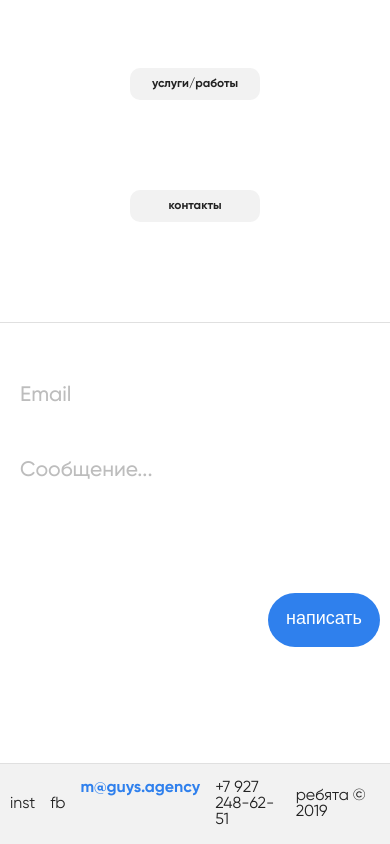
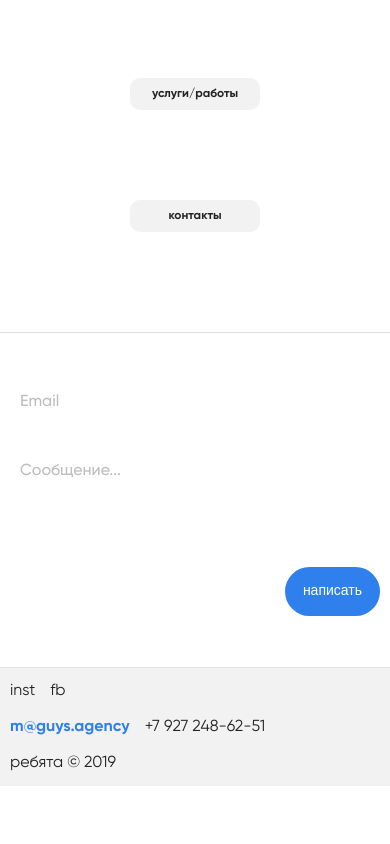
Before and after one commit to guys-agency/guys.agency, a website built with webpack: page src/index.html in a window 390 px wide. Shown: the part 570-1414 px from the top of the page. After the commit the page ends 1356 px from the top, so only its background shows below. Built offline with nearby package versions, Linux system fonts and the light colour scheme; files whose address does not match are found by name.

Commit message:
правки мобилки

```diff
--- a/src/blocks/button/button.css
+++ b/src/blocks/button/button.css
@@ -18,3 +18,10 @@
     top: -3px;
     box-shadow: 0px 2px 10px rgba(27, 107, 216, 0.4);
 }
+
+
+@media screen and (max-width: 530px){
+    .button {
+        font-size: 14px;
+    }
+}
--- a/src/blocks/contact/__input/contact__input.css
+++ b/src/blocks/contact/__input/contact__input.css
@@ -6,6 +6,12 @@
     width: 100%;
     padding: 10px;
     border: 0px solid transparent;
+}
+
+@media screen and (max-width: 530px){
+    .contact__input input{
+        font-size: 16px;
+    }
 }
 
 /* .contact__input input:hover{
@@ -18,3 +24,10 @@
     padding: 10px;
     border: 0px solid transparent;
 }
+
+
+@media screen and (max-width: 530px){
+    .contact__input textarea{
+        font-size: 16px;
+    }
+}
--- a/src/blocks/contact/contact.css
+++ b/src/blocks/contact/contact.css
@@ -7,3 +7,9 @@
     padding-top: 50px;
     padding-bottom: 170px;
 }
+
+@media screen and (max-width: 530px){
+    .contact {
+        padding-bottom: 100px;
+    }
+}
--- a/src/blocks/footer/__center/footer__center.css
+++ b/src/blocks/footer/__center/footer__center.css
@@ -23,3 +23,12 @@
 .footer__center .mail:hover{
     opacity: 0.7;
 }
+
+@media screen and (max-width: 530px){
+    .footer__center {
+        margin-left: 0;
+        margin-right: 0;
+        margin-top: 20px;
+        margin-bottom: 20px;
+    }
+}
--- a/src/blocks/footer/footer.css
+++ b/src/blocks/footer/footer.css
@@ -12,3 +12,15 @@
     height: 100%;
     align-items: center;
 }
+
+@media screen and (max-width: 530px){
+    .footer {
+        height: initial;
+        padding-top: 15px;
+        padding-bottom: 15px;
+    }
+    .footer .container{
+        flex-direction: column;
+        align-items: flex-start;
+    }
+}
--- a/src/blocks/message/__container/_d/message__container_d.css
+++ b/src/blocks/message/__container/_d/message__container_d.css
@@ -62,3 +62,9 @@
     border-bottom: 4px solid transparent;
     }
 }
+
+.message__container_d .message__text-wrapper{
+    display: flex;
+    flex-direction: column;
+    align-items: flex-end;
+}
--- a/src/blocks/message/__container/message__container.css
+++ b/src/blocks/message/__container/message__container.css
@@ -13,6 +13,6 @@
 
 @media screen and (max-width: 530px){
     .message__container {
-        margin-bottom: 20px;
+        margin-bottom: 30px;
     }
 }
--- a/src/blocks/message/__text-wrapper/message__text-wrapper.css
+++ b/src/blocks/message/__text-wrapper/message__text-wrapper.css
@@ -1,11 +1,25 @@
 .message__text-wrapper>.message__text-container:nth-child(1){
     margin-bottom: 19px;
+}
+
+@media screen and (max-width: 530px){
+    .message__text-wrapper>.message__text-container:nth-child(1){
+        margin-bottom: 15px;
+    }
 }
 
 .message__text-wrapper .message__text-container::before{
     content: none;
 }
 
+.message__text-wrapper .message__text-container::after{
+    content: none;
+}
+
 .message__text-wrapper .message__text-container:first-child::before{
     content: " ";
 }
+
+.message__text-wrapper .message__text-container:first-child::after{
+    content: " ";
+}
--- a/src/pages/index.css
+++ b/src/pages/index.css
@@ -53,3 +53,9 @@ input::-webkit-input-placeholder, textarea::-webkit-input-placeholder{ /* Chrome
   font-weight: 500;
   font-size: 21px;
 }
+
+@media screen and (max-width: 530px){
+  input::-webkit-input-placeholder, textarea::-webkit-input-placeholder{ /* Chrome/Opera/Safari */
+    font-size: 16px;
+  }
+}
```
